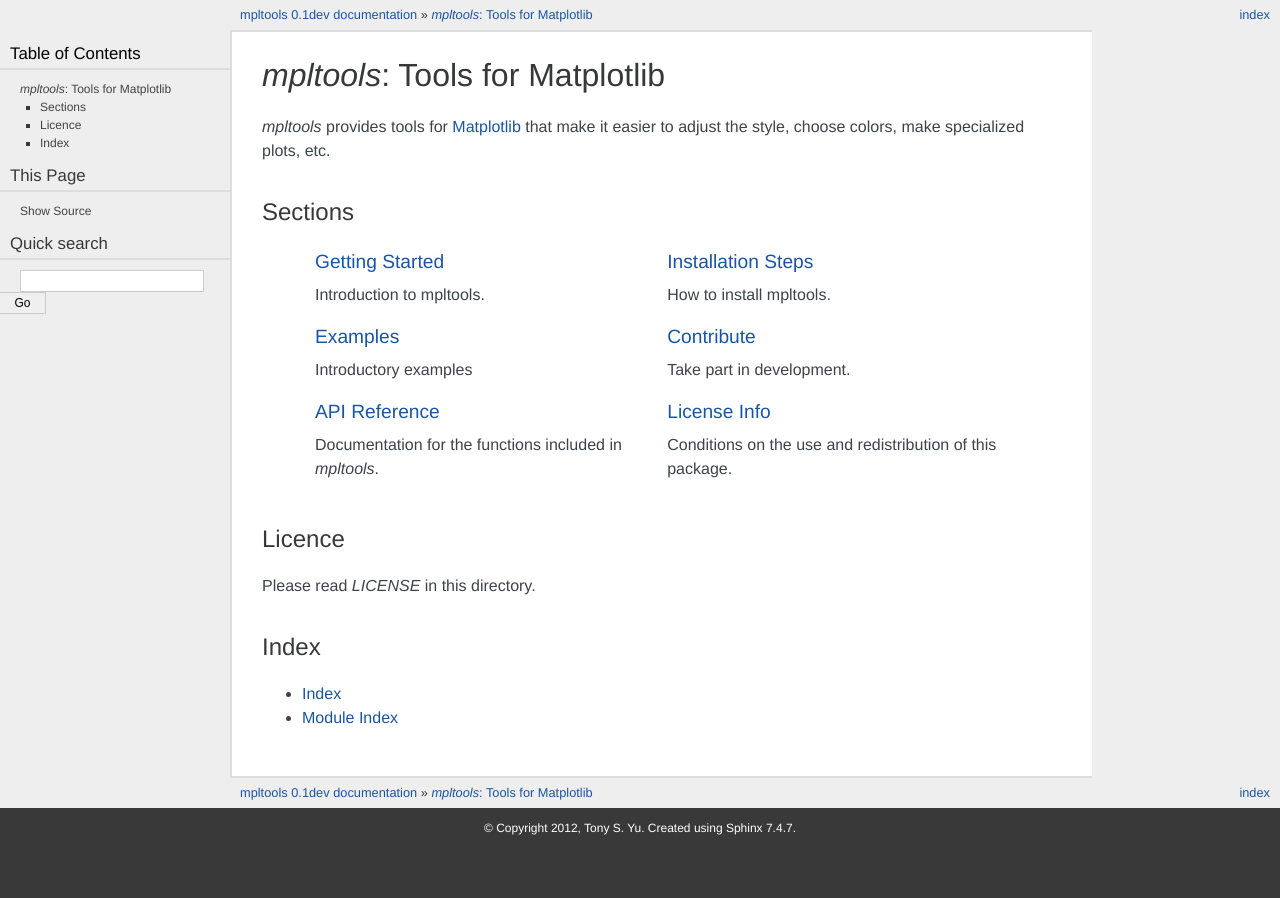
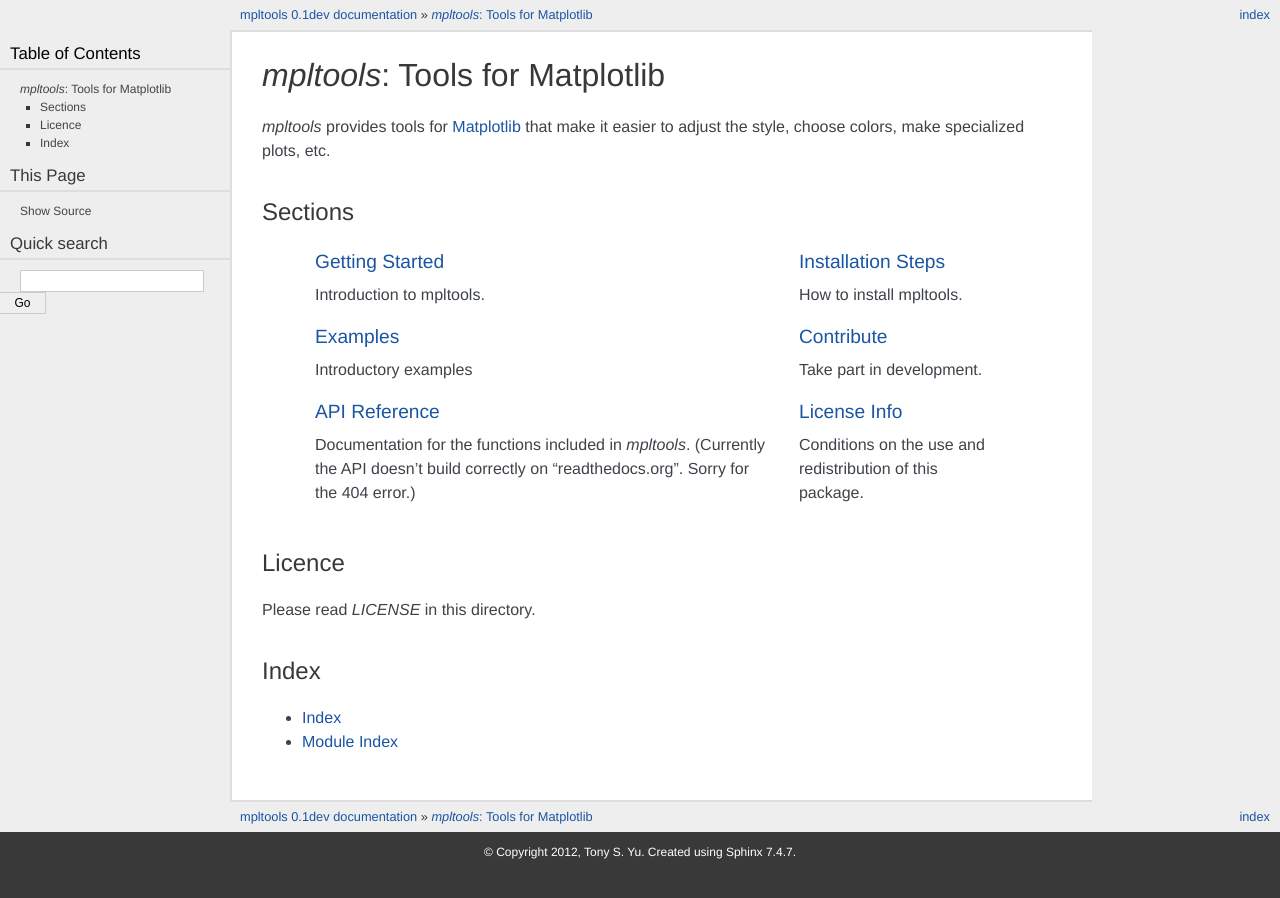
Before and after one commit to tonysyu/mpltools, a Sphinx documentation site: the page built from doc/source/index.rst, in a window 1280 px wide. Built offline with Sphinx 7.4.7, drawn with Linux system fonts in a browser that asks for light colours; formulas are drawn with MathJax 3.

Commit message:
DOC: Add warning about readthedocs build.

```diff
--- a/doc/source/index.rst
+++ b/doc/source/index.rst
@@ -31,7 +31,9 @@
 
    * - `API Reference <api/api.html>`_
 
-       Documentation for the functions included in `mpltools`.
+       Documentation for the functions included in `mpltools`. (Currently the
+       API doesn't build correctly on "readthedocs.org". Sorry for the 404
+       error.)
 
      - `License Info <license.html>`_
 
```
